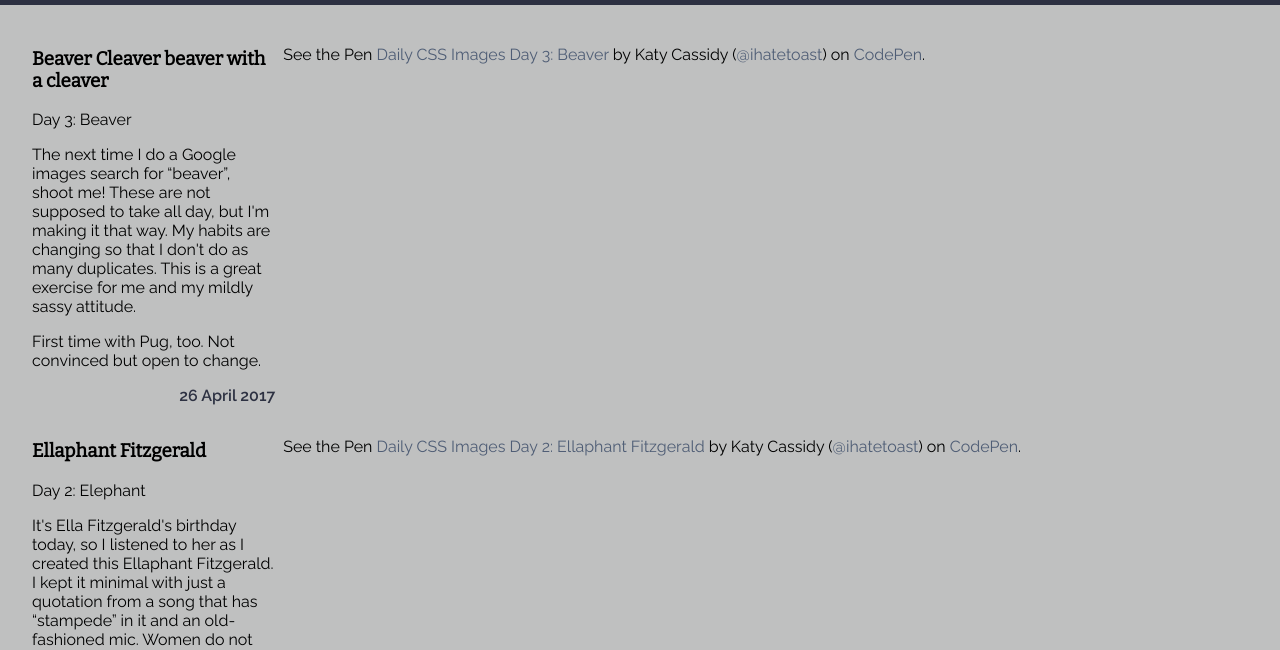
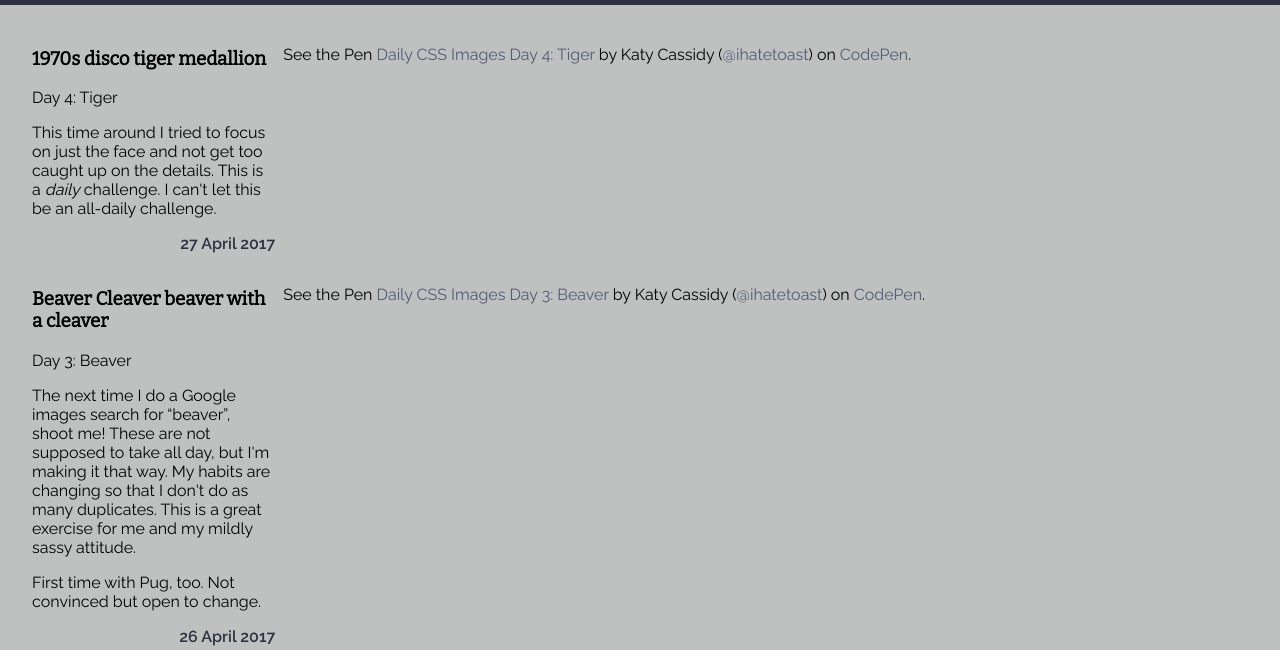
Before and after one commit to ihatetoast/dailycssimages, a plain HTML site: page index.html in a window 1280 px wide. Shown: the part 117-767 px from the top of the page. Drawn offline with nearby package versions, Linux system fonts and the light colour scheme; a script that the page names is missing.

Commit message:
day 4 tiger done

```diff
--- a/index.html
+++ b/index.html
@@ -18,6 +18,25 @@
 			</div>
 		</header>
 		<section class="container">
+
+		<!-- ******************** -->
+		<!--******* DAY 4 *******-->
+		<!-- ******************** -->
+
+		<div class="indexList">
+			<div class="description">
+				<h3 class="title">1970s disco tiger medallion </h3>
+				<p>Day 4: Tiger</p>
+				<p>This time around I tried to focus on just the face and not get too caught up on the details. This is a <em>daily</em> challenge. I can't let this be an all-daily challenge.</p>
+				<div class="date">27 April 2017</div>
+			</div>
+
+			<div class="embedded">
+				<p data-height="520" data-theme-id="0" data-slug-hash="vmgPVg" data-default-tab="css,result" data-user="ihatetoast" data-embed-version="2" data-pen-title="Daily CSS Images Day 4: Tiger" class="codepen">See the Pen <a href="http://codepen.io/ihatetoast/pen/vmgPVg/">Daily CSS Images Day 4: Tiger</a> by Katy Cassidy (<a href="http://codepen.io/ihatetoast">@ihatetoast</a>) on <a href="http://codepen.io">CodePen</a>.</p>
+<script async src="https://production-assets.codepen.io/assets/embed/ei.js"></script>
+			</div>
+		</div>
+
 
 		<!-- ******************** -->
 		<!--******* DAY 3 *******-->
```
Also changed, not shown: 1 other file.
